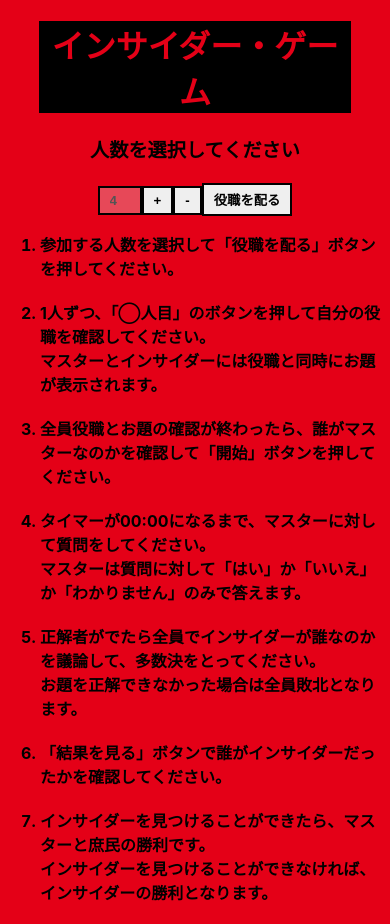
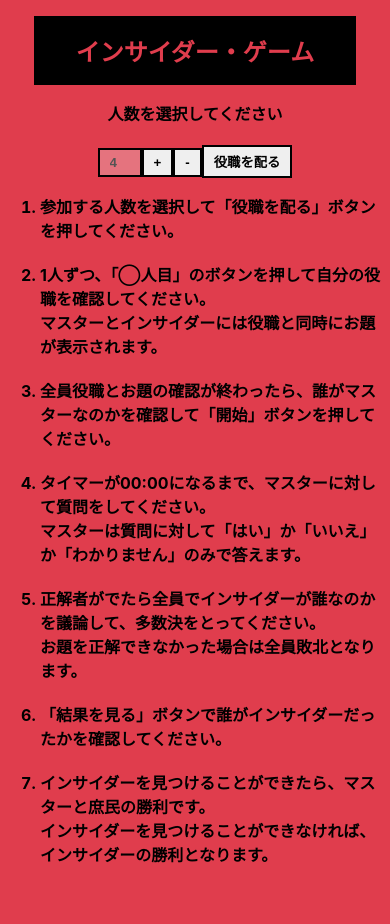
Before and after one commit to MarikaYamao/insider, a React (Create React App) app: page / in a window 390 px wide. After the commit the page ends 886 px from the top, so only its background shows below. Built offline with nearby package versions, Linux system fonts and the light colour scheme.

Commit message:
途中終了とリスタート追加

```diff
--- a/src/App.css
+++ b/src/App.css
@@ -1,5 +1,5 @@
 body {
-  background-color: #E40017;
+  background-color: #e03d4d;
   font-weight: bold;
 }
 
@@ -39,6 +39,10 @@ span {
   font-size: 0.8em;
 }
 
+h1 {
+  margin: 0.5em 0;
+}
+
 .App {
   text-align: center;
 }
@@ -51,9 +55,10 @@ span {
 
 .App-header {
   width: 80%;
-  margin: 0 auto;
+  margin: 1em auto;
+  padding: 5px;
   background-color: #000;
-  color: #E40017;
+  color: #e03d4d;
 }
 
 .App-link {
@@ -67,6 +72,9 @@ span {
 }
 .result p{
   font-size: 1.6em;
+}
+.result button{
+  width: 100%;
 }
 
 /* 役職 */
@@ -119,3 +127,25 @@ span {
     transform: rotate(360deg);
   }
 }
+
+@media screen and (max-width: 480px){
+  h1 {
+    font-size: 1.5em;
+  }
+
+
+  p {
+    font-size: 1em;
+  }
+
+  span {
+    font-size: 0.8em;
+  }
+
+  .result p{
+    font-size: 1.3em;
+  }
+  .timer p {
+    font-size: 1.5em;
+  }
+}
--- a/src/App.js
+++ b/src/App.js
@@ -13,7 +13,7 @@ class App extends React.Component {
     this.state = {
       value: 4,
       positions: [],
-      theme: 'スプライト',
+      theme: '',
       viewNumber: 0,
       gameStated: false,
       gameEnd: false,
@@ -125,9 +125,23 @@ class App extends React.Component {
         <div className="result">
           <p>お題：{this.state.theme}</p>
           {positions}
+          <button onClick={()=>{this.oneMore()}}>もう一回</button>
         </div>
         );
     }
+  }
+
+  // もう一回
+  oneMore(){
+    this.setState({
+      positions: [],
+      theme: '',
+      viewNumber: 0,
+      gameStated: false,
+      gameEnd: false,
+      result: false,
+    });
+    this.makePosition();
   }
 
   render(){
--- a/src/components/timer.js
+++ b/src/components/timer.js
@@ -38,6 +38,7 @@ class Timer extends React.Component {
     return (
       <div className="timer">
         <p>残り {this.state.minutes} : {this.state.seconds}</p>
+        <button onClick={()=>{this.stop()}}>終了</button>
       </div>
     );
   }
```
